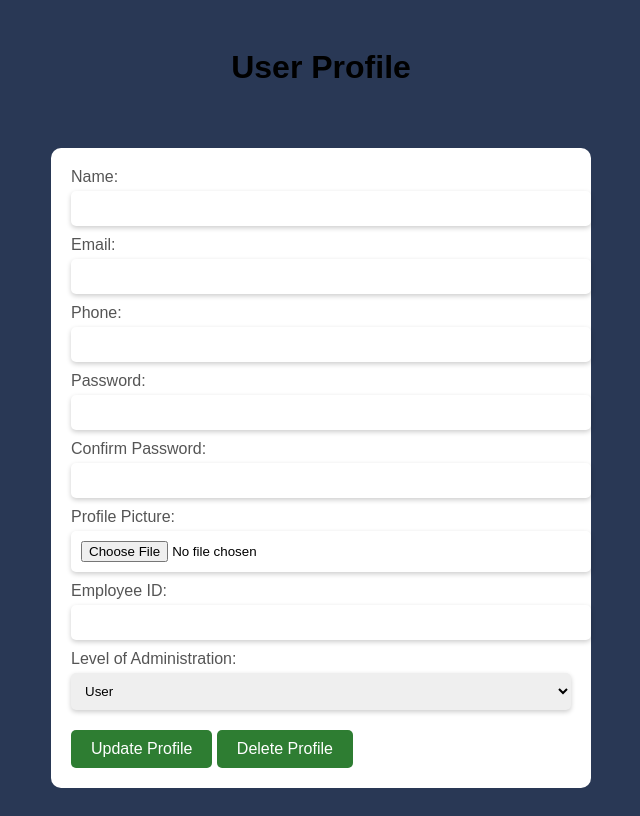
After one commit to Mulubi/BookMyTicket, a Flask app: template Flask_BMT/templates/userprofile.html in a window 1280 px wide. The commit adds this page. Shown: the whole page, without its empty margins (319-959 px from the left). Run offline with Flask 2, Linux system fonts and the light colour scheme; the template is opened without the code that fills it, so the values that code supplies are empty; some libraries are stand-ins or nearby versions.

Commit message:
user profile

```diff
--- /dev/null
+++ b/Flask_BMT/templates/userprofile.html
@@ -0,0 +1,179 @@
+<!DOCTYPE html>
+<html lang="en">
+<head>
+    <meta charset="UTF-8">
+    <meta http-equiv="X-UA-Compatible" content="IE=edge">
+    <meta name="viewport" content="width=device-width, initial-scale=1.0">
+    <title>Profile</title>
+    <style>
+        body {
+            background-color: #293855;
+            display: grid;
+            place-items: center;
+            font-family: 'Sofia Sans', sans-serif;
+            min-height: 100vh;
+        }
+
+        form {
+            background-color: #fff;
+            padding: 20px;
+            border-radius: 10px;
+            max-width: 500px;
+            width: 100%;
+        }
+
+        label {
+            display: block;
+            font-size: 16px;
+            margin-bottom: 5px;
+            color: #555;
+        }
+
+        input[type="text"],
+        input[type="email"],
+        input[type="tel"],
+        input[type="password"],
+        input[type="file"] {
+            padding: 10px;
+            border: none;
+            border-radius: 5px;
+            margin-bottom: 10px;
+            width: 100%;
+            box-shadow: 0px 2px 5px rgba(0, 0, 0, 0.2);
+        }
+
+        input[type="checkbox"] {
+            margin-right: 5px;
+        }
+        select {
+            padding: 10px;
+            border: none;
+            border-radius: 5px;
+            margin-bottom: 10px;
+            width: 100%;
+            box-shadow: 0px 2px 5px rgba(0, 0, 0, 0.2);
+        }
+        button[type="submit"],
+        button[type="button"] {
+            background-color: #2e7d32;
+            color: #fff;
+            padding: 10px 20px;
+            border: none;
+            border-radius: 5px;
+            font-size: 16px;
+            margin-top: 10px;
+            cursor: pointer;
+            transition: all 0.3s ease;
+        }
+
+        button[type="submit"]:hover,
+        button[type="button"]:hover {
+            background-color: #1b5e20;
+        }
+
+        img {
+            width: 100%;
+            max-width: 200px;
+            height: auto;
+            margin-bottom: 10px;
+        }
+
+
+    </style>
+</head>
+<body>
+
+    <h1>User Profile</h1>
+    <form>
+      <label for="name">Name:</label>
+      <input type="text" id="name" name="name"><br>
+
+      <label for="email">Email:</label>
+      <input type="email" id="email" name="email"><br>
+
+      <label for="phone">Phone:</label>
+      <input type="tel" id="phone" name="phone"><br>
+
+      <label for="password">Password:</label>
+      <input type="password" id="password" name="password"><br>
+
+      <label for="confirm_password">Confirm Password:</label>
+      <input type="password" id="confirm_password" name="confirm_password" required>
+
+
+      <label for="profile-pic">Profile Picture:</label>
+      <input type="file" id="profile-pic" name="profile-pic"><br>
+
+      <label for="employee-id">Employee ID:</label>
+      <input type="text" id="employee-id" name="employee-id"><br>
+
+      <label for="admin">Level of Administration:</label>
+      <select id="admin" name="admin">
+        <option value="user">User</option>
+        <option value="admin">Admin</option>
+      </select>
+
+      <button type="submit">Update Profile</button>
+      <button type="button">Delete Profile</button>
+    </form>
+
+    <script>
+        const form = document.querySelector('form');
+        const nameInput = document.querySelector('#name');
+        const emailInput = document.querySelector('#email');
+        const phoneInput = document.querySelector('#phone');
+        const passwordInput = document.querySelector('#password');
+        const confirmPasswordInput = document.querySelector('#confirm_password');
+        const employeeIdInput = document.querySelector('#employee_id');
+        const adminSelect = document.querySelector('#admin');
+
+        form.addEventListener('submit', (event) => {
+        event.preventDefault();
+
+        if (nameInput.value === '') {
+            alert('Please enter your name');
+            return;
+        }
+
+        if (emailInput.value === '') {
+            alert('Please enter your email');
+            return;
+        }
+
+        if (phoneInput.value === '') {
+            alert('Please enter your phone number');
+            return;
+        }
+
+        if (passwordInput.value === '') {
+            alert('Please enter your password');
+            return;
+        }
+
+        if (passwordInput.value !== confirmPasswordInput.value) {
+            alert('Passwords do not match');
+            return;
+        }
+
+        if (employeeIdInput.value === '') {
+            alert('Please enter your employee ID');
+            return;
+        }
+
+        // Submit the form if all fields are valid
+        alert('Form submitted!');
+        form.submit();
+        });
+
+        deleteButton.addEventListener('click', () => {
+            if (confirm('Are you sure you want to delete your account?')) {
+
+            alert('Account deleted!');
+            window.location.href = 'login.html';
+  }
+});
+
+    </script>
+
+</body>
+</html>
```
Also changed, not shown: Flask_BMT/templates/dashboard.html (+0 -20 lines).
